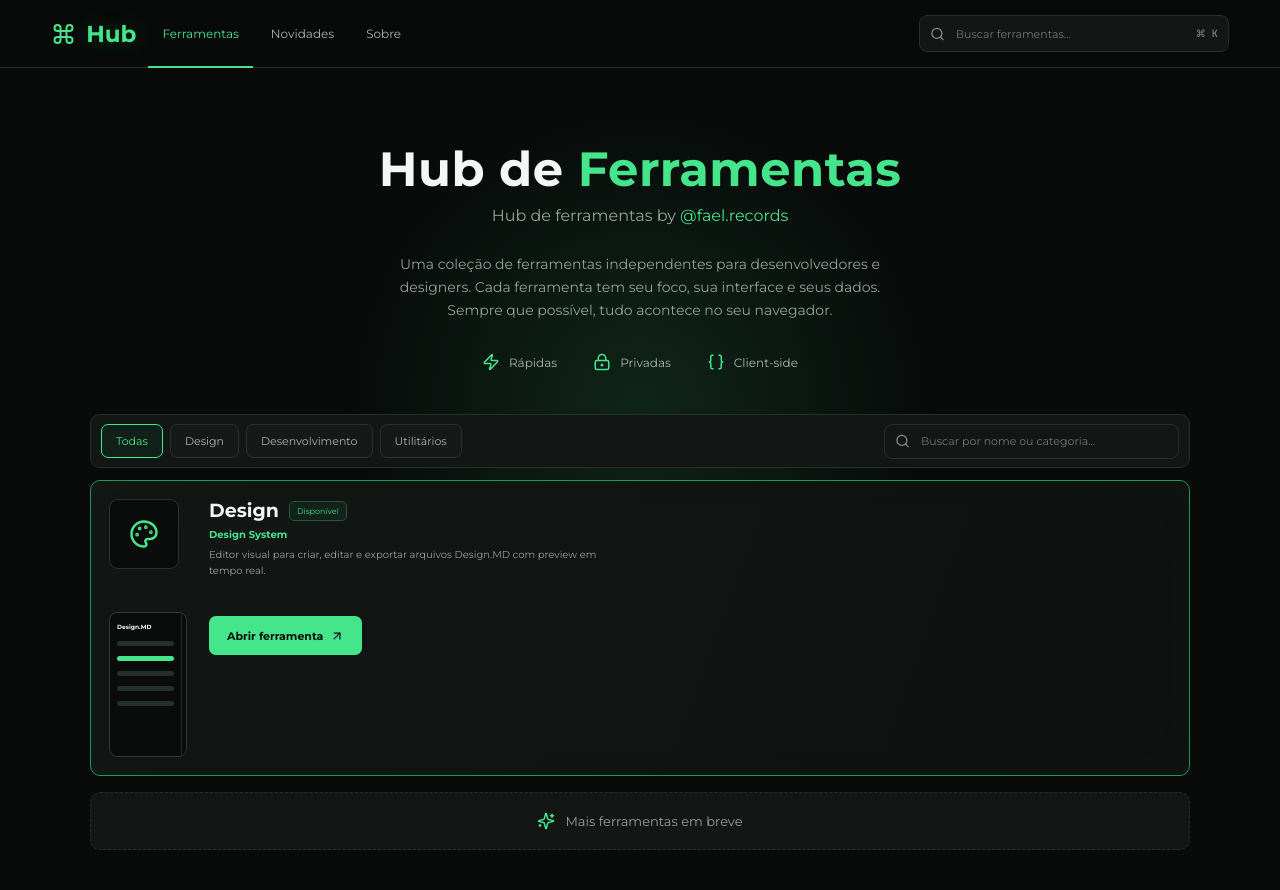
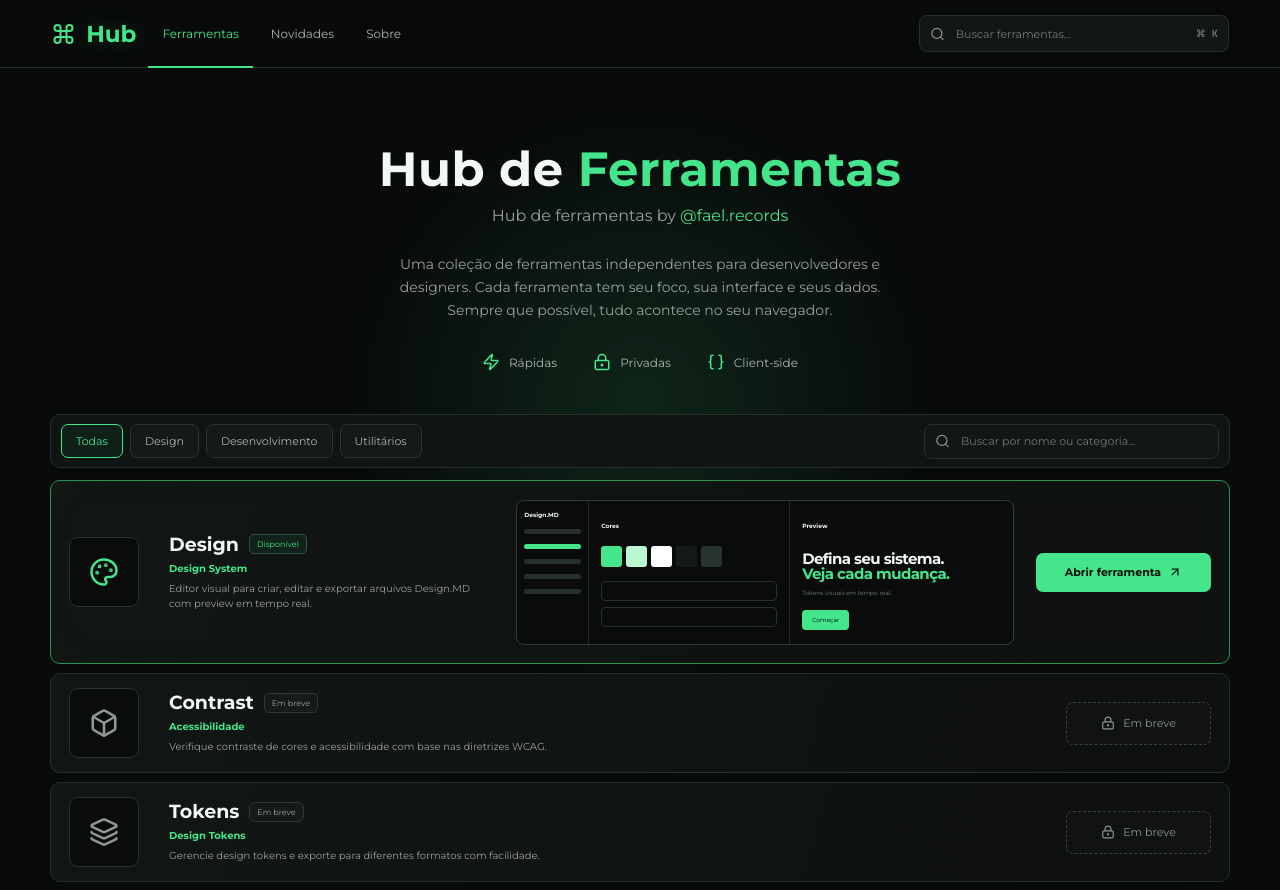
Before and after one commit to faelrecords/hub, a React (Vite) app: page / in a window 1280 px wide. Shown: the top 890 px of the page. Built offline with nearby package versions, Linux system fonts and the light colour scheme.

Commit message:
Revert cards to original layout, keep hero changes only

```diff
--- a/src/main.jsx
+++ b/src/main.jsx
@@ -2,9 +2,12 @@ import { StrictMode, useEffect, useMemo, useRef, useState } from 'react'
 import { createRoot } from 'react-dom/client'
 import {
   ArrowUpRight,
+  Box,
   Braces,
+  Check,
   Code2,
   Command,
+  Layers3,
   LockKeyhole,
   Palette,
   Search,
@@ -22,6 +25,30 @@ const tools = [
     url: 'https://faelrecords.github.io/Design/',
     available: true,
     icon: Palette,
+  },
+  {
+    name: 'Contrast',
+    category: 'Design',
+    type: 'Acessibilidade',
+    description: 'Verifique contraste de cores e acessibilidade com base nas diretrizes WCAG.',
+    available: false,
+    icon: Box,
+  },
+  {
+    name: 'Tokens',
+    category: 'Desenvolvimento',
+    type: 'Design Tokens',
+    description: 'Gerencie design tokens e exporte para diferentes formatos com facilidade.',
+    available: false,
+    icon: Layers3,
+  },
+  {
+    name: 'Convert',
+    category: 'Utilitários',
+    type: 'Conversores',
+    description: 'Converta cores, unidades e códigos entre diferentes formatos.',
+    available: false,
+    icon: Code2,
   },
 ]
 
@@ -71,7 +98,7 @@ function App() {
           </div>
 
           <div className="tool-list">
-            {filtered.map((tool) => <DesignTool key={tool.name} tool={tool} />)}
+            {filtered.map((tool) => tool.available ? <DesignTool key={tool.name} tool={tool} /> : <ComingTool key={tool.name} tool={tool} />)}
             {!filtered.length && <div className="empty">Nenhuma ferramenta encontrada.</div>}
           </div>
 
@@ -92,11 +119,7 @@ function DesignTool({ tool }) {
   return (
     <article className="tool featured">
       <div className="tool-icon"><Icon /></div>
-      <div className="tool-copy">
-        <div className="title-row"><h2>{tool.name}</h2><span>Disponível</span></div>
-        <b>{tool.type}</b>
-        <p>{tool.description}</p>
-      </div>
+      <div className="tool-copy"><div className="title-row"><h2>{tool.name}</h2><span>Disponível</span></div><b>{tool.type}</b><p>{tool.description}</p></div>
       <div className="design-preview">
         <div className="mini-sidebar"><small>Design.MD</small><i /><i className="selected" /><i /><i /><i /></div>
         <div className="mini-editor"><small>Cores</small><span><i /><i /><i /><i /><i /></span><div /><div /></div>
@@ -107,4 +130,15 @@ function DesignTool({ tool }) {
   )
 }
 
+function ComingTool({ tool }) {
+  const Icon = tool.icon
+  return (
+    <article className="tool coming">
+      <div className="tool-icon"><Icon /></div>
+      <div className="tool-copy"><div className="title-row"><h2>{tool.name}</h2><span>Em breve</span></div><b>{tool.type}</b><p>{tool.description}</p></div>
+      <button disabled><LockKeyhole /> Em breve</button>
+    </article>
+  )
+}
+
 createRoot(document.getElementById('root')).render(<StrictMode><App /></StrictMode>)
--- a/src/styles.css
+++ b/src/styles.css
@@ -39,7 +39,7 @@ a { color: inherit; text-decoration: none; }
 .top-search input,.filters input { flex:1; min-width:0; border:0; outline:0; color:#e9efeb; background:transparent; font-size:11px; }
 kbd { color:#7d8782; font:10px 'JetBrains Mono'; }
 
-.container { width:min(1100px,calc(100% - 36px)); margin:auto; }
+.container { width:min(1180px,calc(100% - 36px)); margin:auto; }
 
 .hero { display:flex; flex-direction:column; align-items:center; text-align:center; padding:80px 0 40px; }
 .hero h1 { margin:0; font-size:clamp(36px,5vw,48px); font-weight:700; line-height:0.9; letter-spacing:0.01em; }
@@ -50,14 +50,14 @@ kbd { color:#7d8782; font:10px 'JetBrains Mono'; }
 .principles svg { width:18px; color:var(--green); }
 
 .catalog { padding-bottom:42px; }
-.filters { min-height:54px; display:flex; align-items:center; justify-content:space-between; gap:16px; padding:8px 10px; border:1px solid var(--line); border-radius:10px; background:var(--surface); }
+.filters { min-height:54px; display:flex; align-items:center; justify-content:space-between; gap:16px; padding:8px 10px; border:1px solid var(--line); border-radius:10px; background:#101412; }
 .filters>div { display:flex; gap:7px; }
 .filters button { height:34px; padding:0 14px; border:1px solid #2a312e; border-radius:7px; color:#aab4ae; background:#151a18; font-size:11px; cursor:pointer; }
 .filters button.active { border-color:var(--green); color:var(--green); background:#102018; }
 .filters label { width:295px; height:35px; padding:0 10px; }
 .tool-list { display:flex; flex-direction:column; gap:9px; margin-top:12px; }
-.tool { display:grid; grid-template-columns:78px 1fr; gap:22px; align-items:start; min-height:100px; padding:18px; border:1px solid var(--line); border-radius:10px; background:linear-gradient(110deg,#121614,#0e1110); }
-.tool.featured { grid-template-columns:78px 1fr; border-color:#239758; box-shadow:inset 0 0 45px rgba(69,229,139,.025); }
+.tool { display:grid; grid-template-columns:78px minmax(240px,1fr) auto; gap:22px; align-items:center; min-height:100px; padding:14px 18px; border:1px solid var(--line); border-radius:10px; background:linear-gradient(110deg,#121614,#0e1110); }
+.tool.featured { grid-template-columns:78px minmax(240px,.85fr) minmax(350px,1.3fr) 175px; min-height:184px; border-color:#239758; box-shadow:inset 0 0 45px rgba(69,229,139,.025); }
 .tool-icon { width:70px; height:70px; display:grid; place-items:center; border:1px solid #2b332f; border-radius:9px; background:#090c0a; color:var(--green); }
 .tool-icon svg { width:30px; height:30px; }
 .title-row { display:flex; align-items:center; gap:10px; }
@@ -67,7 +67,7 @@ kbd { color:#7d8782; font:10px 'JetBrains Mono'; }
 .tool-copy p { max-width:390px; margin:0; color:var(--muted); font-size:10px; line-height:1.55; }
 .tool-copy>a { display:flex; align-items:center; gap:6px; margin-top:13px; color:var(--green); font-size:9px; }
 .tool-copy>a svg { width:12px; }
-.design-preview { height:145px; display:grid; grid-template-columns:72px 1fr 1.12fr; overflow:hidden; border:1px solid #323a36; border-radius:8px; background:#090c0a; margin-top:12px; }
+.design-preview { height:145px; display:grid; grid-template-columns:72px 1fr 1.12fr; overflow:hidden; border:1px solid #323a36; border-radius:8px; background:#090c0a; }
 .mini-sidebar { display:flex; flex-direction:column; gap:10px; padding:10px 7px; border-right:1px solid #242b27; }
 .mini-sidebar small,.mini-editor small,.mini-page small { font-size:6px; font-weight:700; }
 .mini-sidebar i { height:5px; border-radius:3px; background:#26302b; }
@@ -81,19 +81,23 @@ kbd { color:#7d8782; font:10px 'JetBrains Mono'; }
 .mini-page h3 { margin:19px 0 7px; font-size:15px; line-height:1.05; letter-spacing:-.04em; }
 .mini-page h3 em { display:block; color:var(--green); font-style:normal; }
 .mini-page p { margin:0;color:#77817c;font-size:6px}.mini-page button{margin-top:13px;border:0;border-radius:4px;padding:6px 10px;background:var(--green);font-size:6px}
-.tool-action { margin-top:16px; }
-.tool-action>a { display:inline-flex; align-items:center; justify-content:center; gap:7px; height:39px; padding:0 18px; border-radius:7px; color:#07100b; background:var(--green); font-size:11px; font-weight:700; }
+.tool-action { display:flex; flex-direction:column; gap:15px; align-items:stretch; }
+.tool-action>a { display:flex; align-items:center; justify-content:center; gap:7px; height:39px; border-radius:7px; color:#07100b; background:var(--green); font-size:11px; font-weight:700; }
 .tool-action>a:hover { background:#68efa3; transform:translateY(-1px); }
 .tool-action svg { width:14px; }
+.tool-action small { color:var(--muted); font-size:8px; text-align:center; }
+.tool.coming>button { width:145px; height:43px; display:flex; align-items:center; justify-content:center; gap:8px; border:1px dashed #38413d; border-radius:7px; color:#8b9590; background:#101311; font-size:11px; }
+.tool.coming>button svg { width:14px; }
+.tool.coming .title-row span { color:#9aa49f; border-color:#303733; background:#171a19; }
+.tool.coming .tool-icon { color:#8e9893; }
+.empty { padding:50px; text-align:center; color:var(--muted); border:1px dashed var(--line); border-radius:10px; }
 
 .coming-soon-banner { display:flex; align-items:center; justify-content:center; gap:10px; margin-top:16px; padding:16px; border:1px dashed var(--line); border-radius:10px; background:var(--surface); color:var(--muted); font-size:13px; }
 .coming-soon-banner svg { width:18px; color:var(--green); }
 
-.empty { padding:50px; text-align:center; color:var(--muted); border:1px dashed var(--line); border-radius:10px; }
-
-footer { min-height:70px; display:flex; align-items:center; gap:20px; padding:0 max(28px,calc((100% - 1100px)/2)); border-top:1px solid var(--line); color:#7f8984; font-size:9px; }
+footer { min-height:70px; display:flex; align-items:center; gap:20px; padding:0 max(28px,calc((100% - 1180px)/2)); border-top:1px solid var(--line); color:#7f8984; font-size:9px; }
 footer .brand { font-size:18px; }
 footer>div { display:flex; gap:24px; margin-left:auto; }
 
-@media(max-width:950px){.header nav{display:none}.top-search{margin-left:auto}.design-preview{display:none}.tool,.tool.featured{grid-template-columns:65px 1fr}}
-@media(max-width:650px){.header{gap:12px;padding:0 14px}.top-search{display:none}.container{width:calc(100% - 24px)}.hero{padding-top:40px}.hero h1{font-size:36px}.principles{gap:15px;flex-wrap:wrap}.filters{align-items:stretch;flex-direction:column}.filters>div{overflow:auto}.filters label{width:100%}.tool,.tool.featured{grid-template-columns:55px 1fr;padding:12px}.tool-icon{width:52px;height:52px}.tool-action{grid-column:1/-1}footer>div{display:none}}
+@media(max-width:950px){.header nav{display:none}.top-search{margin-left:auto}.tool.featured{grid-template-columns:65px 1fr 150px}.design-preview{display:none}.tool{grid-template-columns:65px 1fr auto}}
+@media(max-width:650px){.header{gap:12px;padding:0 14px}.top-search{display:none}.container{width:calc(100% - 24px)}.hero{padding-top:40px}.hero h1{font-size:36px}.principles{gap:15px;flex-wrap:wrap}.filters{align-items:stretch;flex-direction:column}.filters>div{overflow:auto}.filters label{width:100%}.tool,.tool.featured{grid-template-columns:55px 1fr;padding:12px}.tool-icon{width:52px;height:52px}.tool-action{grid-column:1/-1}.tool.coming>button{grid-column:1/-1;width:100%}footer>div{display:none}}
```
